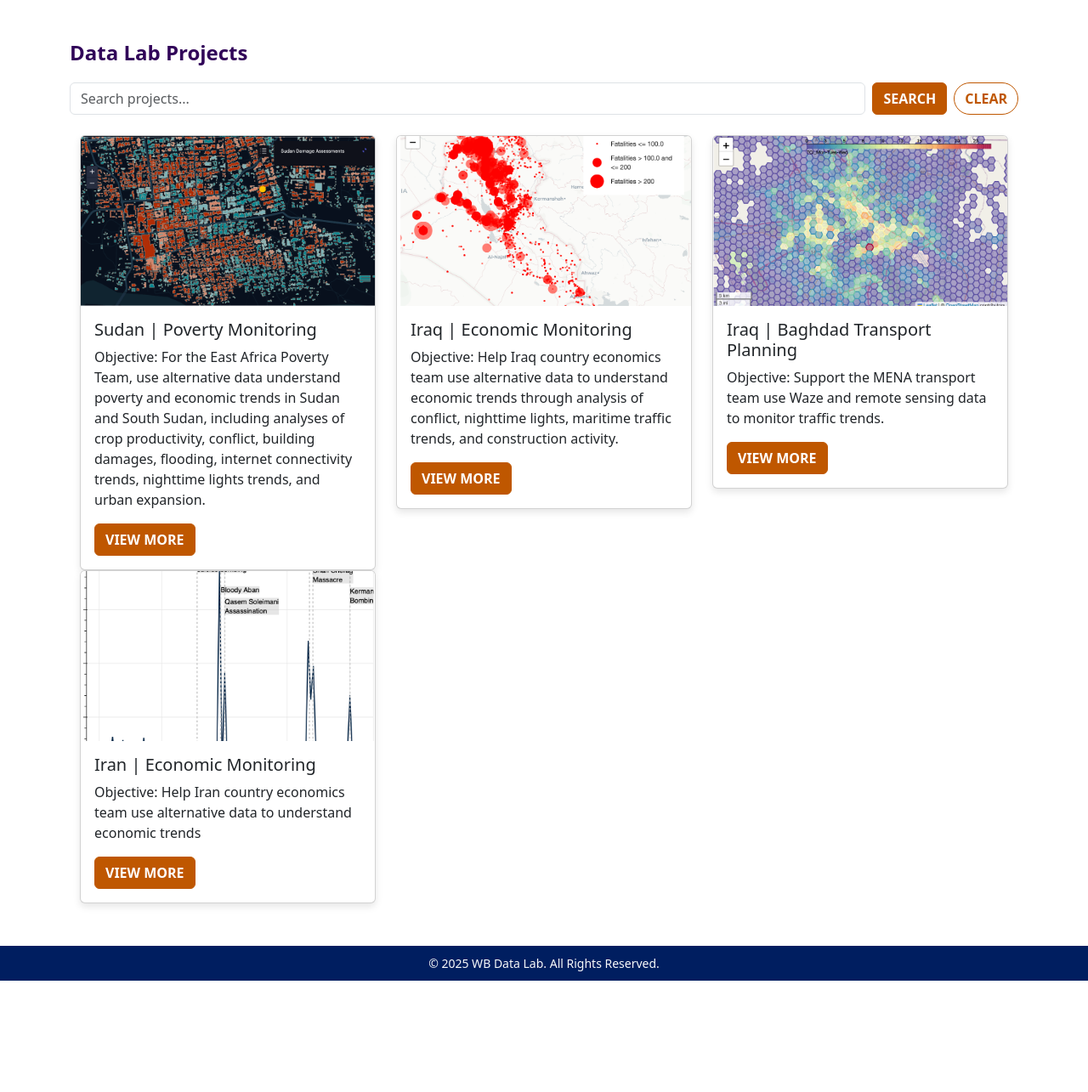
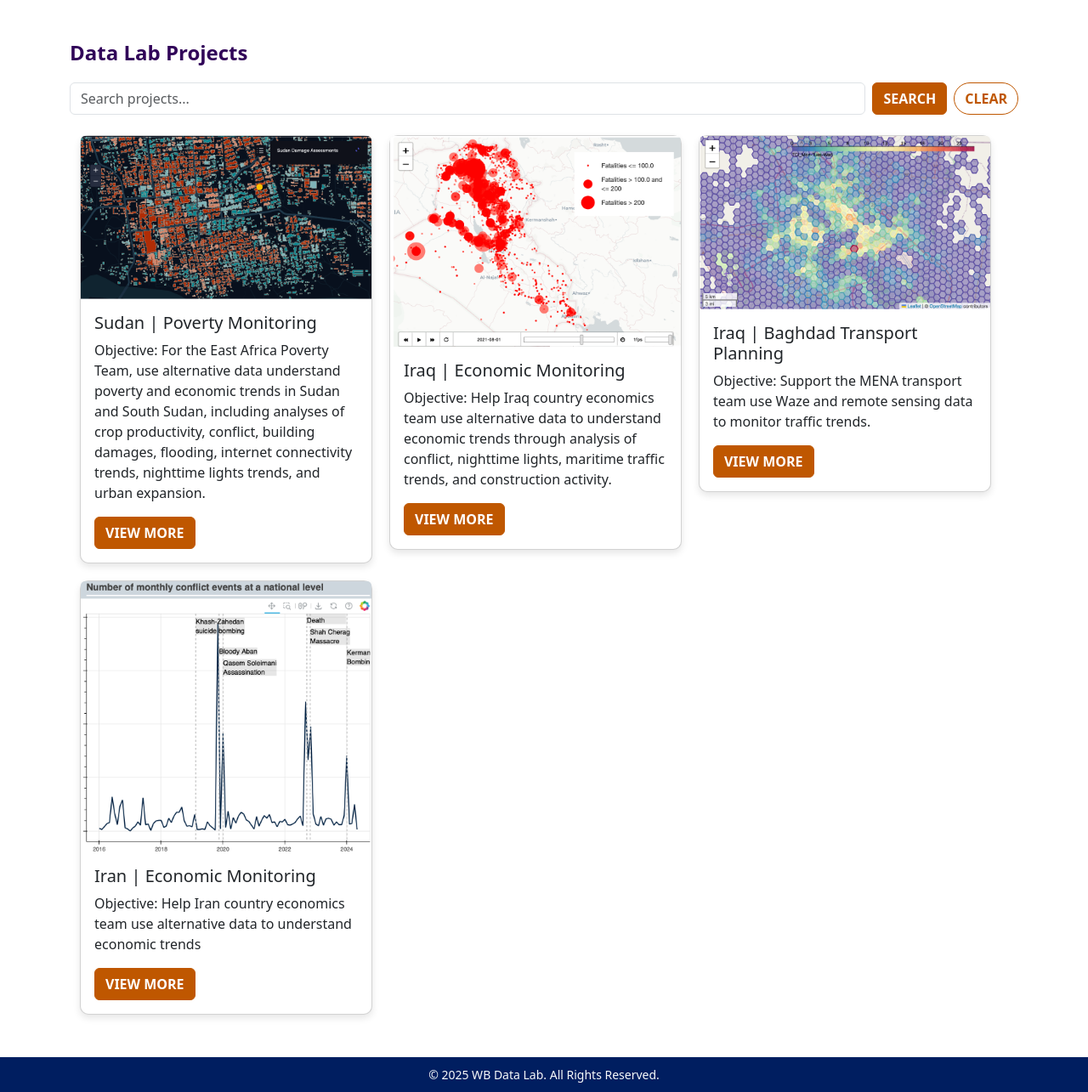
Before and after one commit to datapartnership/projects, a Flask app: page / in a window 1280 px wide. Shown: the part 186-1471 px from the top of the page at 85% size. Before the commit the page ends 1340 px from the top, so only its background shows below. Run offline with Flask 3, Linux system fonts and the light colour scheme.

Commit message:
Fixed styling

```diff
--- a/static/styles.css
+++ b/static/styles.css
@@ -78,22 +78,27 @@ main {
 
 /* Cards */
 .card {
-  height: 480px;
   background-color: #6699CC;
   color: #ffffff;
   box-shadow: 0 4px 8px rgba(0, 0, 0, 0.1);
   border-radius: 10px;
 }
 
+/* Ensure Images Fit Properly */
 .card img {
-  height: 200px;
+  width: 100%;
+  height: auto;
   object-fit: cover;
 }
 
-.card-footer {
-  position: absolute !important;
-  bottom: 0px !important;
-  right: 0px !important;
+/* Make Cards Stretch Based on Content */
+.card {
+  display: flex;
+  flex-direction: column;
+}
+
+.card-body {
+  flex-grow: 1; /* Ensures text stretches properly */
 }
 
 /* Footer Sticks to Bottom */
@@ -119,7 +124,44 @@ footer a {
 footer a:hover {
   color: #DF6B00;
 }
+
 /* Add space between cards and footer */
 .project-container {
   margin-bottom: 50px; /* Adjust space as needed */
 }
+
+/* ✅ NEW: True Masonry Layout with Left-to-Right Ordering */
+.masonry-grid {
+  display: flex;
+  flex-wrap: wrap;
+  gap: 20px; /* Space between items */
+  justify-content: flex-start; /* Ensures left-to-right order */
+}
+
+/* ✅ Cards Adjust to Content & Stay in Order */
+.masonry-item {
+  width: calc(33.333% - 20px); /* Three columns layout */
+}
+
+/* Cards in Masonry */
+.masonry-item .card {
+  display: flex;
+  flex-direction: column;
+  width: 100%;
+  break-inside: avoid; /* Prevents cards from breaking across rows */
+  border-radius: 10px;
+  box-shadow: 0 4px 8px rgba(0, 0, 0, 0.1);
+}
+
+/* ✅ Responsive Adjustments */
+@media (max-width: 992px) {
+  .masonry-item {
+    width: calc(50% - 20px); /* Two columns on tablets */
+  }
+}
+
+@media (max-width: 768px) {
+  .masonry-item {
+    width: 100%; /* One column on mobile */
+  }
+}
--- a/templates/index.html
+++ b/templates/index.html
@@ -33,11 +33,14 @@
 
         <!-- Project Cards -->
         <div class="container project-container">
-                <div class="row">
+            <div class="masonry-grid">
                 {% for project in projects %}
-                        <div class="col-md-4">
+                    {% if project['project-title'] and project['project-title'] != 'nan' %}  <!-- Skip NaN entries -->
+                    <div class="masonry-item">
                         <div class="card">
+                            {% if project['image-link'] and project['image-link'] != 'nan' %}
                                 <img src="{{ url_for('static', filename=project['image-link'].replace('static/', '')) }}" class="card-img-top" alt="Project Image">
+                            {% endif %}
                             <div class="card-body">
                                 <h5 class="card-title">{{ project['project-title'] }}</h5>
                                 <p class="card-text">{{ project['description'] }}</p>
@@ -45,10 +48,10 @@
                             </div>
                         </div>
                     </div>
+                    {% endif %}
                 {% endfor %}
             </div>
         </div>
-
         </main>
     </div>
 
```
Lines whose indentation alone changed are shown as unchanged.
